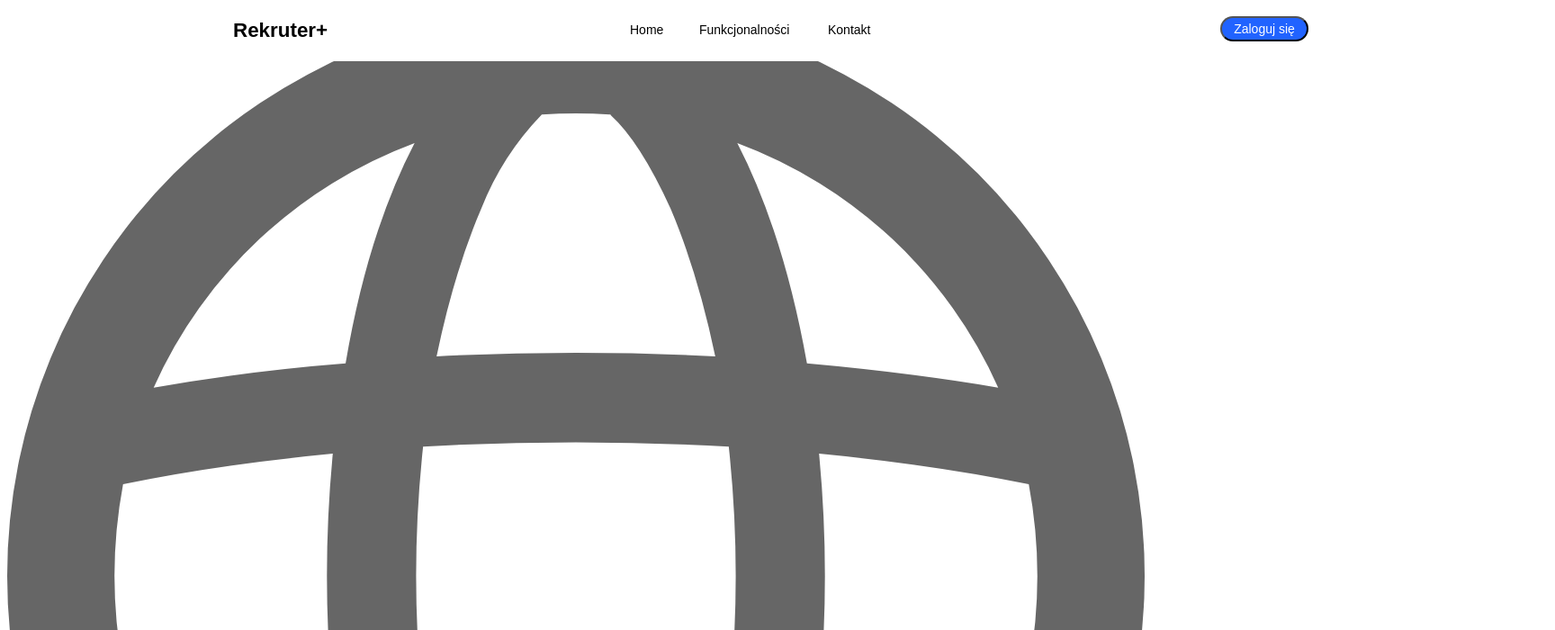
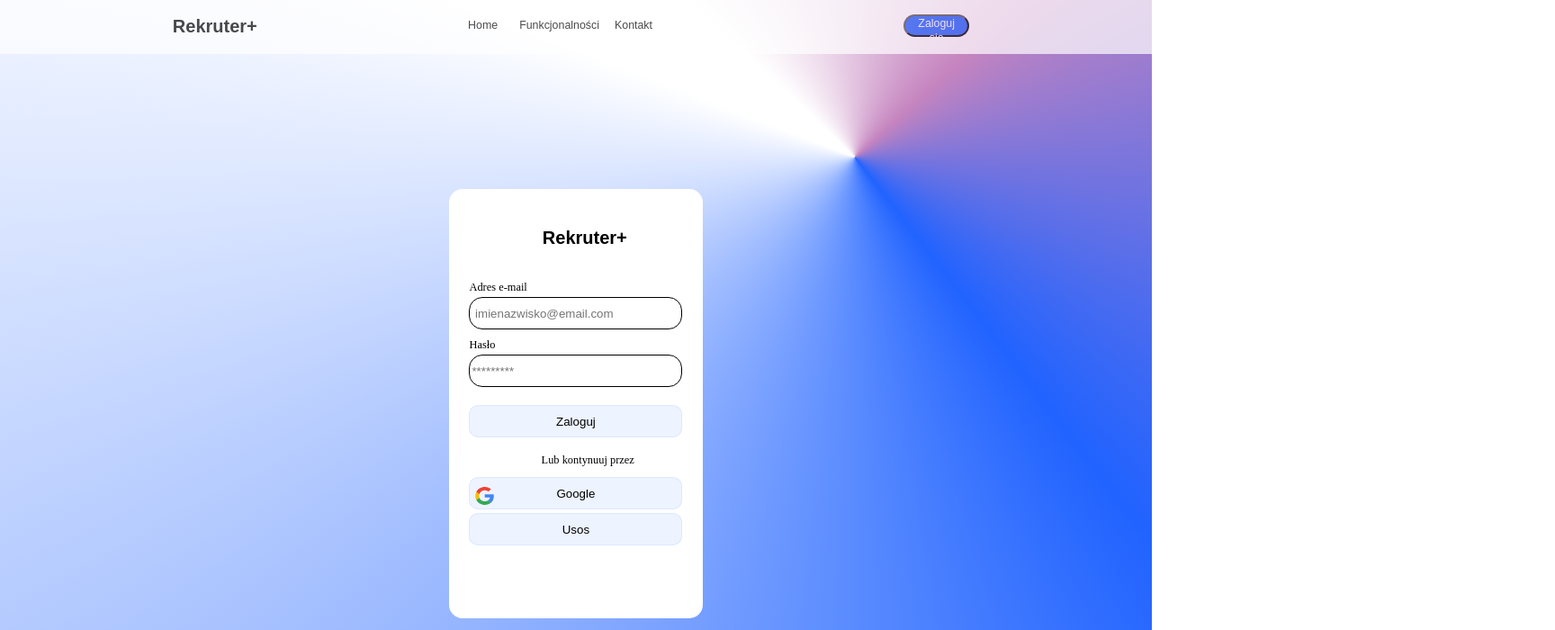
Before and after one commit to zawodev/ZPI-evolutionary-planner, a Next.js app in the folder frontend/evoplanner_frontend/: page /login in a window 1280 px wide. Shown: the top 700 px of the page at 90% size, 1728 px wide, since content can reach past the window. Built offline with nearby package versions, Linux system fonts and the light colour scheme.

Commit message:
Login figma and rescaling
login wygląda jak w figmie. Wszystkie instancje px (oprócz borderów) zamienione na odpowiednik vw i vh. vh zwiększone o 25% bo figma jest w innej rezolucji

```diff
--- a/frontend/evoplanner_frontend/pages/_app.js
+++ b/frontend/evoplanner_frontend/pages/_app.js
@@ -3,7 +3,6 @@ import styles from "@/styles/light_theme.module.css"
 export default function App({ Component, pageProps }) {
   return (
     <>
-      <Navbar />
       <Component {...pageProps} />;
     </>
   );
--- a/frontend/evoplanner_frontend/pages/index.js
+++ b/frontend/evoplanner_frontend/pages/index.js
@@ -5,9 +5,6 @@ export default function Home() {
         <div className={styles.background}>
             <Navbar />
             <section>
-                <div className={styles["header-strip"]}>
-                    <p className={styles["out-now"]}>Out Now!</p>
-                </div>
                 <div>
                     <h1 className={styles["hero-title"]}>
                         Twoje wybory. <br />
--- a/frontend/evoplanner_frontend/pages/login.js
+++ b/frontend/evoplanner_frontend/pages/login.js
@@ -1,6 +1,8 @@
 // Login page with the form for a login. Register sends to a diffrent page
 import React, { useState } from "react";
-
+import styles from '@/styles/login.module.css';
+import Navbar from "@/components/Navbar";
+import Image from "next/image";
 export default function LoginPage() {
   const [login, setLogin] = useState("");
   const [password, setPassword] = useState("");
@@ -18,49 +20,60 @@ export default function LoginPage() {
 
   return (
     //main page TODO: these styles should be in styles/login
-    <div className="flex items-center justify-center h-screen">
-      <div className="bg-red-100 shadow-lg rounded-2xl p-8 w-96 text-center">
-        <div className="mb-6">
-          <img
-            src="/globe.svg"
-            alt="App Logo"
-            className="mx-auto w-20 h-20"
-          />
-        </div>
-
+    <div className={styles.background}>
+      <Navbar />
+      <div className={styles.loginframe}>
+        <strong className={styles.logo}>Rekruter+</strong>
         <form onSubmit={handleLogin} className="space-y-4">
+          <p className={styles.infotext}>Adres e-mail</p>
           <input
             type="text"
-            placeholder="Login"
+            placeholder=" imienazwisko@email.com"
             value={login}
             onChange={(e) => setLogin(e.target.value)}
-            className="w-full p-3 border rounded-lg focus:outline-none focus:ring-2 focus:ring-red-200"
+            className={styles.logininput}
+            style={{ '--top': `${15}vh` }}
             required
           />
-
+          <p className={styles.infotext} style={{ '--top': `${19}vh` }}>Hasło</p>
           <input
             type="password"
-            placeholder="Password"
+            placeholder="*********"
             value={password}
             onChange={(e) => setPassword(e.target.value)}
-            className="w-full p-3 border rounded-lg focus:outline-none focus:ring-2 focus:ring-red-200"
+            className={styles.logininput}
+            style={{ '--top': `${23}vh` }}
             required
           />
 
 
-          <div className="space-y-2">
+          <div>
             <button
               type="submit"
-              className="w-full bg-red-600 text-white py-3 rounded-lg hover:bg-red-700 transition"
+              className={styles.loginbutton}
+              style={{ '--top': `${30}vh` }}
             >
-              Login
+              Zaloguj
+            </button>
+            <p className={styles.infotext} style={{ '--top': `${35}vh`, '--left': `${8}vw` }}>Lub kontynuuj przez</p>
+            <button
+              type="button"
+              onClick={goToRegister}
+              className={styles.loginbutton}
+              style={{ '--top': `${40}vh` }}
+            >
+              <div className={styles.iconwrapper}>
+                <Image src="/googleicon.svg" alt="Google Logo" fill style={{ objectFit: "contain" }} />
+              </div>
+              <span>Google</span>
             </button>
             <button
               type="button"
               onClick={goToRegister}
-              className="w-full bg-gray-200 text-gray-700 py-3 rounded-lg hover:bg-gray-300 transition"
+              className={styles.loginbutton}
+              style={{ '--top': `${45}vh` }}
             >
-              Register
+              Usos
             </button>
           </div>
         </form>
--- a/frontend/evoplanner_frontend/styles/light_theme.module.css
+++ b/frontend/evoplanner_frontend/styles/light_theme.module.css
@@ -1,67 +1,55 @@
 .background {
   position: absolute;
-  width: 1728px;
-  height: 1133px;
+  width: 100vw;
+  height: 100vh;
   left: 0;
   top: 0;
-  background: conic-gradient(
-    from -68.9deg at 74.22% 21.83%,
-    #ffffff 0deg,
-    #ffffff 22.5deg,
-    #c584bf 116.83deg,
-    #2163ff 211.15deg,
-    #ffffff 360deg
-  );
+  background: conic-gradient(from -68.9deg at 74.22% 21.83%,
+      #ffffff 0deg,
+      #ffffff 22.5deg,
+      #2163ff 116.83deg,
+      #c584bf 211.15deg,
+      #ffffff 360deg);
 
 }
 
 /* Header bar */
 .header {
   position: absolute;
-  width: 1728px;
-  height: 68px;
+  width: 100vw;
+  height: 7.5vh;
   left: 0;
   top: 0;
   background: #ffffff;
-  opacity: 1;
-}
-
-/* Blue top strip */
-.header-strip {
-  position: absolute;
-  width: 1728px;
-  height: 38px;
-  left: 0;
-  top: 70px;
-  background: #2163ff;
+  opacity: 0.7;
 }
 
 /* Login button */
 .login-btn {
   position: absolute;
-  width: 98px;
-  height: 28px;
-  left: 1356px;
-  top: 18px;
+  width: 5.67vw;
+  height: 3.09vh;
+  left: 78.47vw;
+  top: 1.99vh;
   background: #2163ff;
   border-radius: 15px;
   color: #fff;
   font-family: 'DM Sans', sans-serif;
   font-weight: 400;
-  font-size: 14px;
-  line-height: 18px;
+  font-size: 1.55vh;
+  line-height: 1.99vh;
   text-align: center;
 }
 
 /* Logo text */
 .logo {
   position: absolute;
-  left: 259px;
-  top: 19px;
+  left: 14.99vw;
+  top: 2.1vh;
   font-family: 'DM Sans', sans-serif;
   font-weight: 700;
-  font-size: 22.4px;
-  line-height: 29px;
+  font-size: 2.5vh;
+  line-height: 3.2vh;
   text-align: center;
   color: #000;
 }
@@ -75,34 +63,34 @@
   position: absolute;
   font-family: 'DM Sans', sans-serif;
   font-weight: 400;
-  font-size: 14px;
-  line-height: 18px;
+  font-size: 1.55vh;
+  line-height: 1.99vh;
   text-align: center;
   color: #000;
 }
 
 .nav-home {
-  left: 694px;
-  top: 23px;
+  left: 40.16vw;
+  top: 2.54vh;
 }
 
 .nav-func {
-  left: 771px;
-  top: 23px;
+  left: 44.62vw;
+  top: 2.54vh;
 }
 
 .nav-contact {
-  left: 914px;
-  top: 23px;
+  left: 52.89vw;
+  top: 2.54vh;
 }
 
 /* Header icon */
 .header-icon {
   position: absolute;
-  width: 32px;
-  height: 32px;
-  left: 1003px;
-  top: 17px;
+  width: 1.85vw;
+  height: 3.52vh;
+  left: 58.04vw;
+  top: 1.88vh;
   background: url('/image.png');
   background-size: cover;
 }
@@ -110,44 +98,29 @@
 /* Hero headline */
 .hero-title {
   position: absolute;
-  width: 747px;
-  height: 300px;
-  left: 267px;
-  top: 326px;
+  width: 43.23vw;
+  height: 33.1vh;
+  left: 15.45vw;
+  top: 11.96vh;
   font-family: 'DM Sans', sans-serif;
   font-weight: 900;
-  font-size: 91.744px;
-  line-height: 100px;
+  font-size: 10.12vh;
+  line-height: 11.04vh;
   letter-spacing: -0.05em;
   color: #000;
 }
 
 /* Hero description */
 .hero-desc {
-  position: absolute;
-  width: 987px;
-  height: 282px;
-  left: 267px;
-  top: 673px;
+  position: relative;
+  width: 57.12vw;
+  height: 31.11vh;
+  left: 15.45vw;
+  top: 54.25vh;
   font-family: 'DM Sans', sans-serif;
   font-weight: 400;
-  font-size: 35.8375px;
-  line-height: 47px;
+  font-size: 3.95vh;
+  line-height: 5.19vh;
   letter-spacing: -0.05em;
   color: #000;
 }
-
-/* Out now banner text */
-.out-now {
-  position: absolute;
-  width: 61px;
-  height: 18px;
-  left: calc(50% - 61px / 2 + 0.5px);
-  /*top: 79px;*/
-  font-family: 'DM Sans', sans-serif;
-  font-weight: 400;
-  font-size: 14px;
-  line-height: 18px;
-  text-align: center;
-  color: #ffffff;
-}
--- /dev/null
+++ b/frontend/evoplanner_frontend/styles/login.module.css
@@ -0,0 +1,93 @@
+.loginframe {
+  position: absolute;
+  width: 21.99vw;
+  height: 59.57vh;
+  left: 39.0vw;
+  top: 26.3vh;
+  background: #FFFFFF;
+  border-radius: 15px;
+}
+
+.background {
+  position: absolute;
+  width: 100vw;
+  height: 100vh;
+  left: 0;
+  top: 0;
+  background: conic-gradient(from -68.9deg at 74.22% 21.83%,
+      #ffffff 0deg,
+      #ffffff 22.5deg,
+      #c584bf 116.83deg,
+      #2163ff 211.15deg,
+      #ffffff 360deg);
+
+}
+
+
+.logo {
+  position: absolute;
+  left: 8.1vw;
+  top: 5.21vh;
+  font-family: 'DM Sans', sans-serif;
+  font-weight: 700;
+  font-size: 2.5vh;
+  line-height: 3.2vh;
+  text-align: center;
+  color: #000;
+}
+
+.logininput {
+  box-sizing: border-box;
+
+  position: absolute;
+  width: 18.52vw;
+  height: 4.41vh;
+  left: calc(50% - 18.52vw/2);
+  top: var(--top, 13.24vh);
+
+  border: 1px solid #000000;
+  border-radius: 15px;
+}
+
+.loginbutton {
+  box-sizing: border-box;
+  position: absolute;
+  align-items: center;
+  width: 18.52vw;
+  height: 4.41vh;
+  left: calc(50% - 18.52vw/2);
+  top: var(--top, 13.24vh);
+  ;
+
+  background: rgba(33, 99, 255, 0.08);
+  border: 1px solid rgba(33, 99, 255, 0.08);
+  border-radius: 10px;
+}
+.loginbutton:hover {
+  background: rgba(29, 78, 195, 0.08);
+}
+.infotext {
+  position: absolute;
+  width: 18.52vw;
+  height: 2vh;
+  left: var(--left, 1.74vw);
+  top: var(--top, 11vh);
+
+  font-family: 'DM Sans';
+  font-style: normal;
+  font-weight: 400;
+  font-size: 1.55vh;
+  line-height: 2vh;
+
+  color: #000000;
+}
+
+.iconwrapper {
+  position: absolute;
+  flex-shrink: 0;
+  margin-right: 0.5rem;
+  padding: 1.3vh;
+  display: flex;
+  align-items: center;
+  justify-content: center;
+}
```
Also changed, not shown: frontend/evoplanner_frontend/public/googleicon.svg (added).
